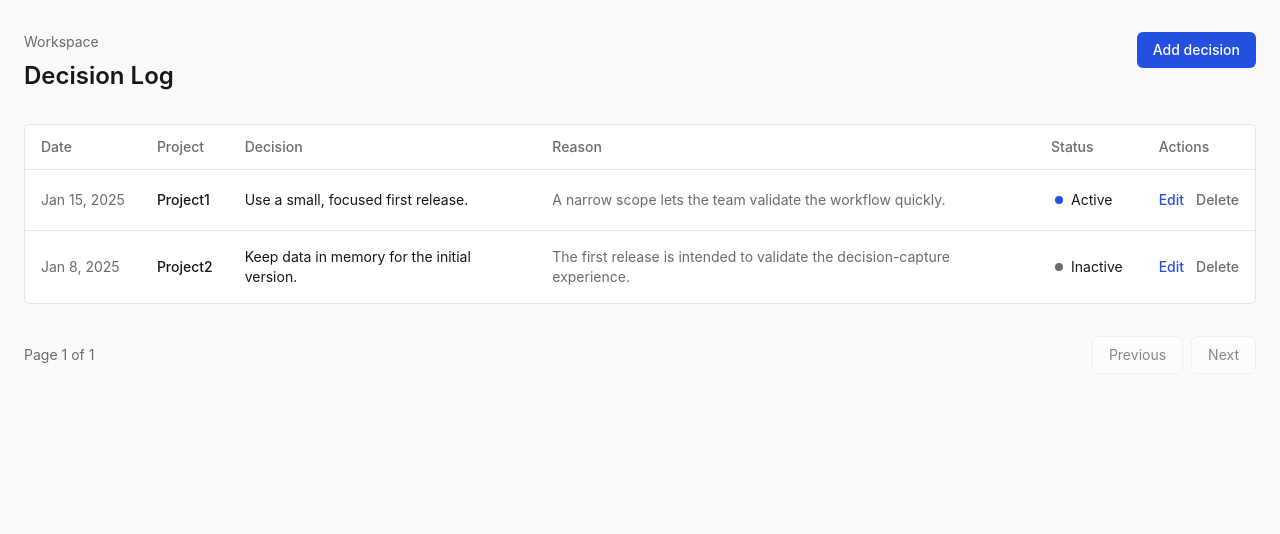
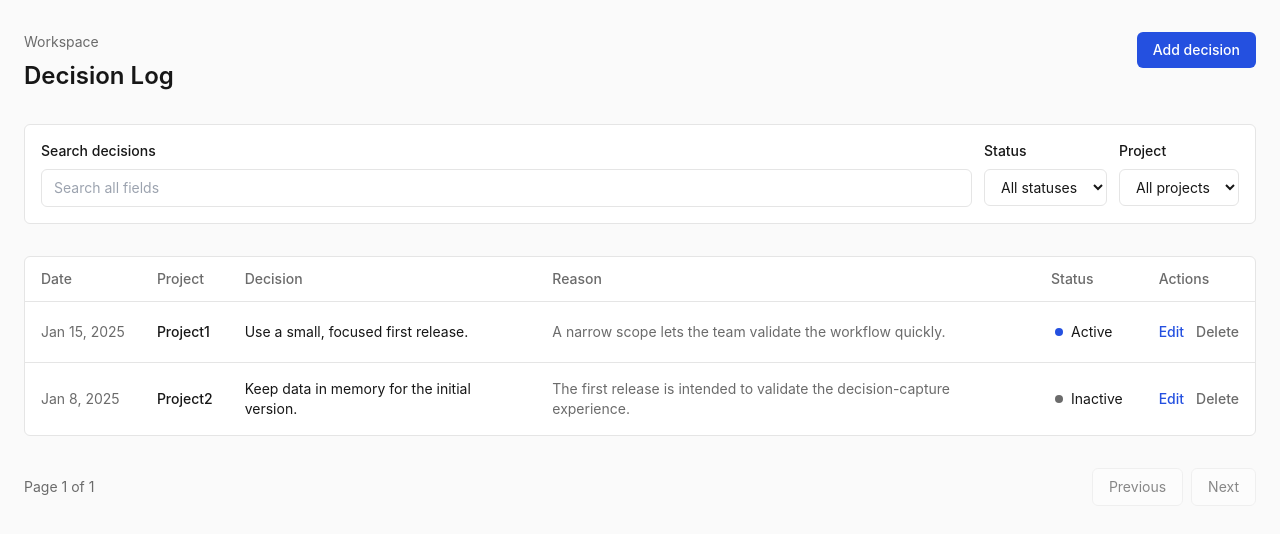
Before and after one commit to mehtab-ali-khan/decision-log, a React (Vite) app: page /app in a window 1280 px wide. Shown: the top 534 px of the page. Built offline with nearby package versions, Linux system fonts and the light colour scheme.

Commit message:
add search and filters

```diff
--- a/src/pages/DecisionLog.tsx
+++ b/src/pages/DecisionLog.tsx
@@ -254,6 +254,9 @@ export default function DecisionLog() {
   const [editingDecision, setEditingDecision] = useState<Decision | null>(null);
   const [decisionToDelete, setDecisionToDelete] = useState<Decision | null>(null);
   const [projectOptions, setProjectOptions] = useState<string[]>([]);
+  const [search, setSearch] = useState("");
+  const [statusFilter, setStatusFilter] = useState<"all" | "active" | "inactive">("all");
+  const [projectFilter, setProjectFilter] = useState("all");
 
   useEffect(() => {
     let mounted = true;
@@ -270,12 +273,44 @@ export default function DecisionLog() {
   }, []);
 
   const defaultProject = getNextProjectName(projectOptions);
+  const availableProjects = useMemo(
+    () =>
+      [...new Set([...projectOptions, ...decisions.map((decision) => decision.project)])].sort(
+        (first, second) => first.localeCompare(second),
+      ),
+    [decisions, projectOptions],
+  );
+  const filteredDecisions = useMemo(() => {
+    const normalizedSearch = search.trim().toLowerCase();
+
+    return decisions.filter((decision) => {
+      const matchesSearch =
+        normalizedSearch.length === 0 ||
+        [
+          decision.id,
+          decision.date,
+          formatDate(decision.date),
+          decision.project,
+          decision.text,
+          decision.reason,
+          decision.active ? "active" : "inactive",
+        ].some((value) => value.toLowerCase().includes(normalizedSearch));
+      const matchesStatus =
+        statusFilter === "all" ||
+        (statusFilter === "active" && decision.active) ||
+        (statusFilter === "inactive" && !decision.active);
+      const matchesProject =
+        projectFilter === "all" || decision.project === projectFilter;
+
+      return matchesSearch && matchesStatus && matchesProject;
+    });
+  }, [decisions, projectFilter, search, statusFilter]);
   const sortedDecisions = useMemo(
     () =>
-      [...decisions].sort((first, second) =>
+      [...filteredDecisions].sort((first, second) =>
         second.date.localeCompare(first.date),
       ),
-    [decisions],
+    [filteredDecisions],
   );
   const pageCount = Math.max(1, Math.ceil(sortedDecisions.length / PAGE_SIZE));
   const visibleDecisions = sortedDecisions.slice(
@@ -288,6 +323,10 @@ export default function DecisionLog() {
       setPage(pageCount);
     }
   }, [page, pageCount]);
+
+  useEffect(() => {
+    setPage(1);
+  }, [projectFilter, search, statusFilter]);
 
   function handleFormSubmit(form: DecisionFormData) {
     if (formMode === "edit" && editingDecision) {
@@ -357,6 +396,50 @@ export default function DecisionLog() {
           />
         )}
 
+        {!loading && !error && decisions.length > 0 && (
+          <div className="grid gap-3 rounded border border-border bg-surface p-4 md:grid-cols-[minmax(0,1fr)_auto_auto]">
+            <label className="flex flex-col gap-2 text-sm font-medium">
+              Search decisions
+              <input
+                className="rounded border border-border bg-surface px-3 py-2 font-normal outline-none transition-colors focus:border-primary"
+                onChange={(event) => setSearch(event.target.value)}
+                placeholder="Search all fields"
+                type="search"
+                value={search}
+              />
+            </label>
+            <label className="flex flex-col gap-2 text-sm font-medium">
+              Status
+              <select
+                className="rounded border border-border bg-surface px-3 py-2 font-normal outline-none transition-colors focus:border-primary"
+                onChange={(event) =>
+                  setStatusFilter(event.target.value as "all" | "active" | "inactive")
+                }
+                value={statusFilter}
+              >
+                <option value="all">All statuses</option>
+                <option value="active">Active</option>
+                <option value="inactive">Inactive</option>
+              </select>
+            </label>
+            <label className="flex flex-col gap-2 text-sm font-medium">
+              Project
+              <select
+                className="rounded border border-border bg-surface px-3 py-2 font-normal outline-none transition-colors focus:border-primary"
+                onChange={(event) => setProjectFilter(event.target.value)}
+                value={projectFilter}
+              >
+                <option value="all">All projects</option>
+                {availableProjects.map((project) => (
+                  <option key={project} value={project}>
+                    {project}
+                  </option>
+                ))}
+              </select>
+            </label>
+          </div>
+        )}
+
         {loading && <DecisionTableSkeleton />}
 
         {!loading && error && (
@@ -382,7 +465,27 @@ export default function DecisionLog() {
           </section>
         )}
 
-        {!loading && !error && decisions.length > 0 && (
+        {!loading && !error && decisions.length > 0 && filteredDecisions.length === 0 && (
+          <section className="rounded border border-border bg-surface px-6 py-8">
+            <h2 className="font-semibold">No matching decisions</h2>
+            <p className="mt-2 text-sm text-text-secondary">
+              Try changing your search or filters.
+            </p>
+            <button
+              className="mt-4 rounded border border-border bg-surface px-4 py-2 text-sm transition-opacity hover:opacity-70"
+              onClick={() => {
+                setSearch("");
+                setStatusFilter("all");
+                setProjectFilter("all");
+              }}
+              type="button"
+            >
+              Clear filters
+            </button>
+          </section>
+        )}
+
+        {!loading && !error && filteredDecisions.length > 0 && (
           <>
             <div className="overflow-hidden rounded border border-border bg-surface">
               <table className="w-full border-collapse text-left text-sm">
```
Also changed, not shown: 1 other file (tests, documents, lock files or other folders).
